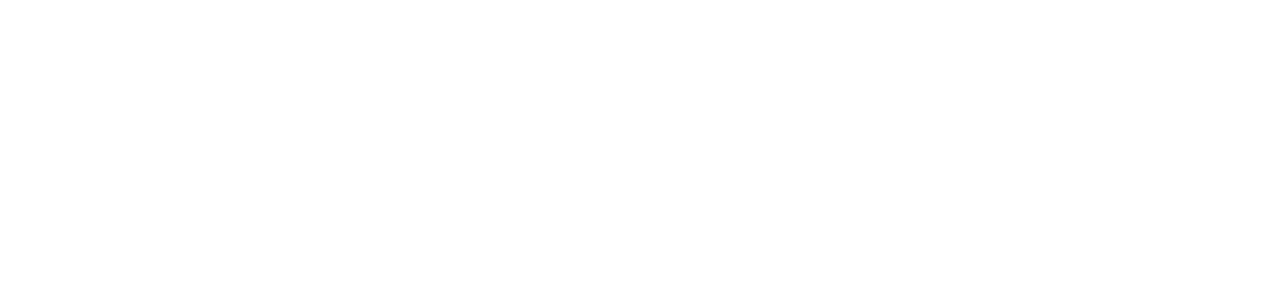
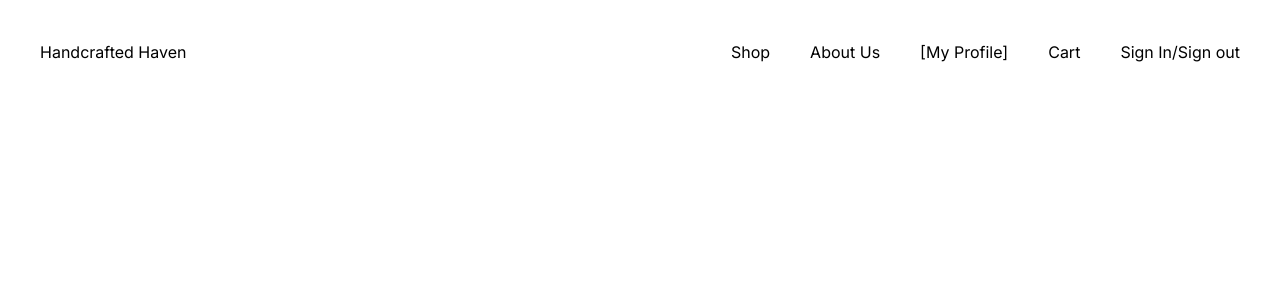
Before and after one commit to AbelAguilarAguirre/handcrafted-haven, a Next.js app: page / in a window 1280 px wide. Shown: the top 300 px of the page. Built offline with nearby package versions, Linux system fonts and the light colour scheme.

Commit message:
added nav and header components

```diff
--- a/src/app/page.tsx
+++ b/src/app/page.tsx
@@ -1,9 +1,9 @@
-import Image from "next/image";
+import Header from "./ui/header";
 
 export default function Home() {
   return (
     <main>
-
+      <Header />
     </main>
   );
 }
--- /dev/null
+++ b/src/app/ui/header.tsx
@@ -0,0 +1,11 @@
+import React from 'react';
+import Nav from './nav';
+
+export default function Header() {
+    return (
+        <header className='flex justify-between p-10'>
+            <h1>Handcrafted Haven</h1>
+            <Nav />
+        </header>
+    );
+};
--- /dev/null
+++ b/src/app/ui/nav.tsx
@@ -0,0 +1,28 @@
+import React from "react";
+import Link from "next/link";
+
+export default function Nav() {
+    return (
+        <>
+            <nav className="">
+                <ul className="flex gap-10">
+                    <li>
+                        <Link href="/">Shop</Link>
+                    </li>
+                    <li>
+                        <Link href="#">About Us</Link>
+                    </li>
+                    <li>
+                        <Link href="#">[My Profile]</Link>
+                    </li>
+                    <li>
+                        <Link href="#">Cart</Link>
+                    </li>
+                    <li>
+                        <button>Sign In/Sign out</button>
+                    </li>
+                </ul>
+            </nav>
+        </>
+    );
+}
```
